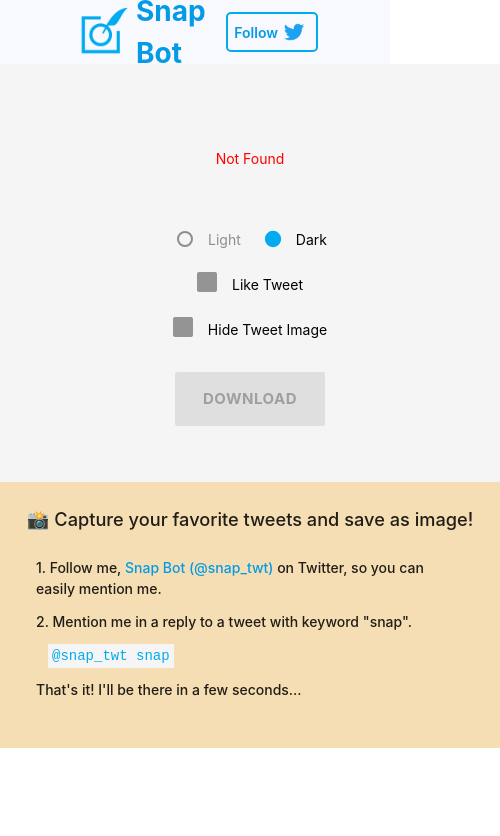
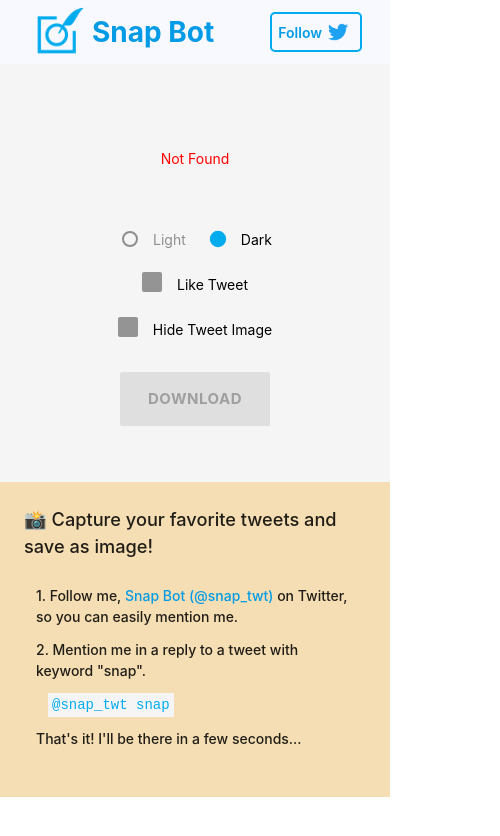
Before and after one commit to nvnx7/snap-bot, a website: page src/tweet.html in a window 390 px wide. Shown: the whole page, 500 px wide, since content can reach past the window. Drawn offline with nearby package versions, Linux system fonts and the light colour scheme; no server answers.

Commit message:
fix element not taking full width, added responsiv

```diff
--- a/src/css/common.css
+++ b/src/css/common.css
@@ -8,13 +8,13 @@
 }
 
 body {
-  /* overflow: auto; */
   margin: 0;
-  width: 100vw;
+  width: 100%;
+  position: absolute;
 }
 
 #navbar {
-  width: 100vw;
+  width: 100%;
   max-height: 64px;
   display: flex;
   flex-direction: row;
@@ -56,9 +56,7 @@
 }
 
 #tutorial-wrapper {
-  /* background-color: yellow; */
-  width: 100vw;
-  min-width: 500px;
+  width: 100%;
   display: flex;
   flex-direction: column;
   justify-content: center;
@@ -87,3 +85,9 @@
   margin-left: 12px;
   padding: 4px;
 }
+
+@media only screen and (max-width: 600px) {
+  #navbar {
+    padding: 12px 28px;
+  }
+}
--- a/src/css/home/styles.css
+++ b/src/css/home/styles.css
@@ -1,6 +1,6 @@
 #wrapper {
   width: 100%;
-  height: 75vh;
+  /* height: 75vh; */
   display: flex;
   flex-direction: column;
   align-items: center;
--- a/src/css/tweet/preview.css
+++ b/src/css/tweet/preview.css
@@ -18,7 +18,8 @@
 
 #tweet-wrapper {
   display: none;
-  width: 490px;
+  max-width: 500px;
+  width: 98%;
   /* max-width: 490px;
   width: 98%; */
   line-height: 1.4;
--- a/src/css/tweet/styles.css
+++ b/src/css/tweet/styles.css
@@ -1,16 +1,16 @@
-body {
+/* body {
   position: absolute;
-}
+} */
 
 #wrapper {
   display: flex;
-  width: 100vw;
-  min-width: 500px;
+  width: 100%;
+  /* min-width: 500px; */
   flex-direction: column;
   justify-content: center;
   align-items: center;
   background-color: whitesmoke;
-  padding: 56px;
+  padding: 56px 0;
 }
 
 #download-btn {
```
Also changed, not shown: public/includes/home.min.css (+1 -1 lines), public/includes/tweet.min.css.
